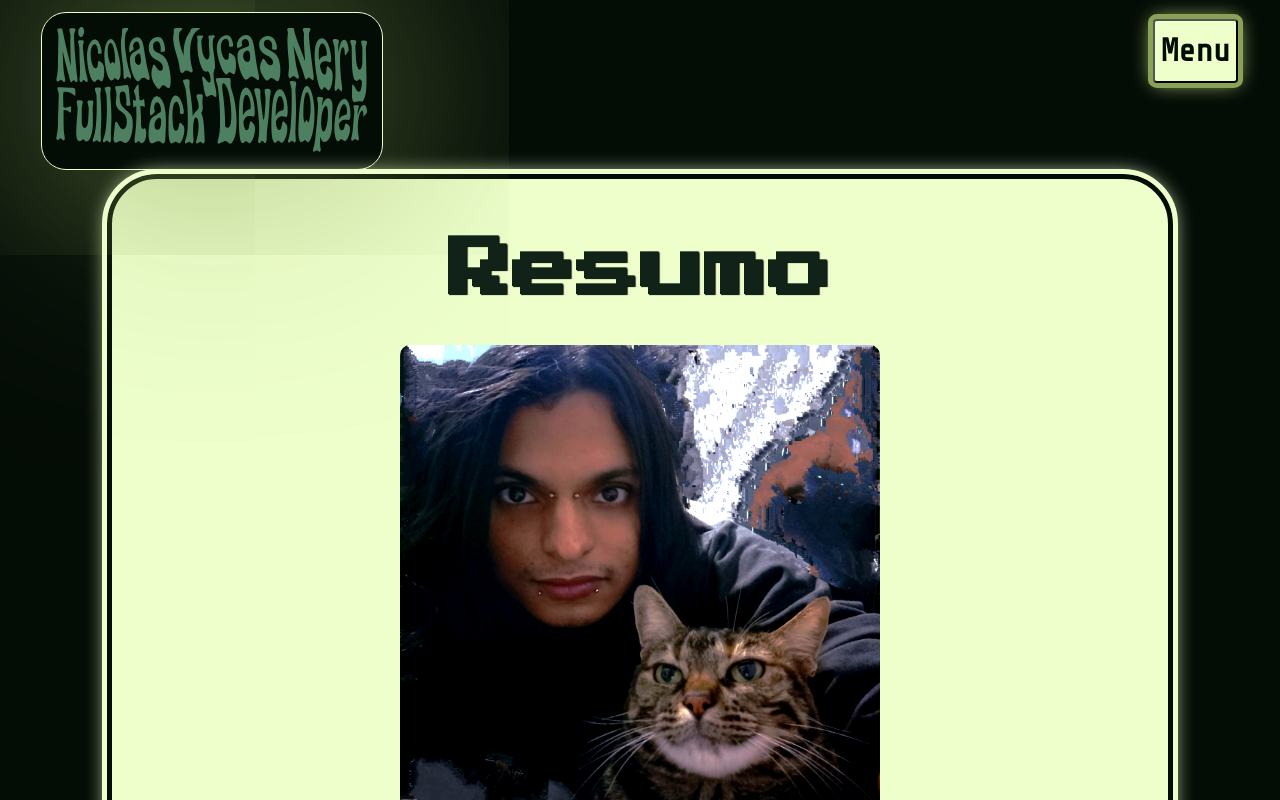
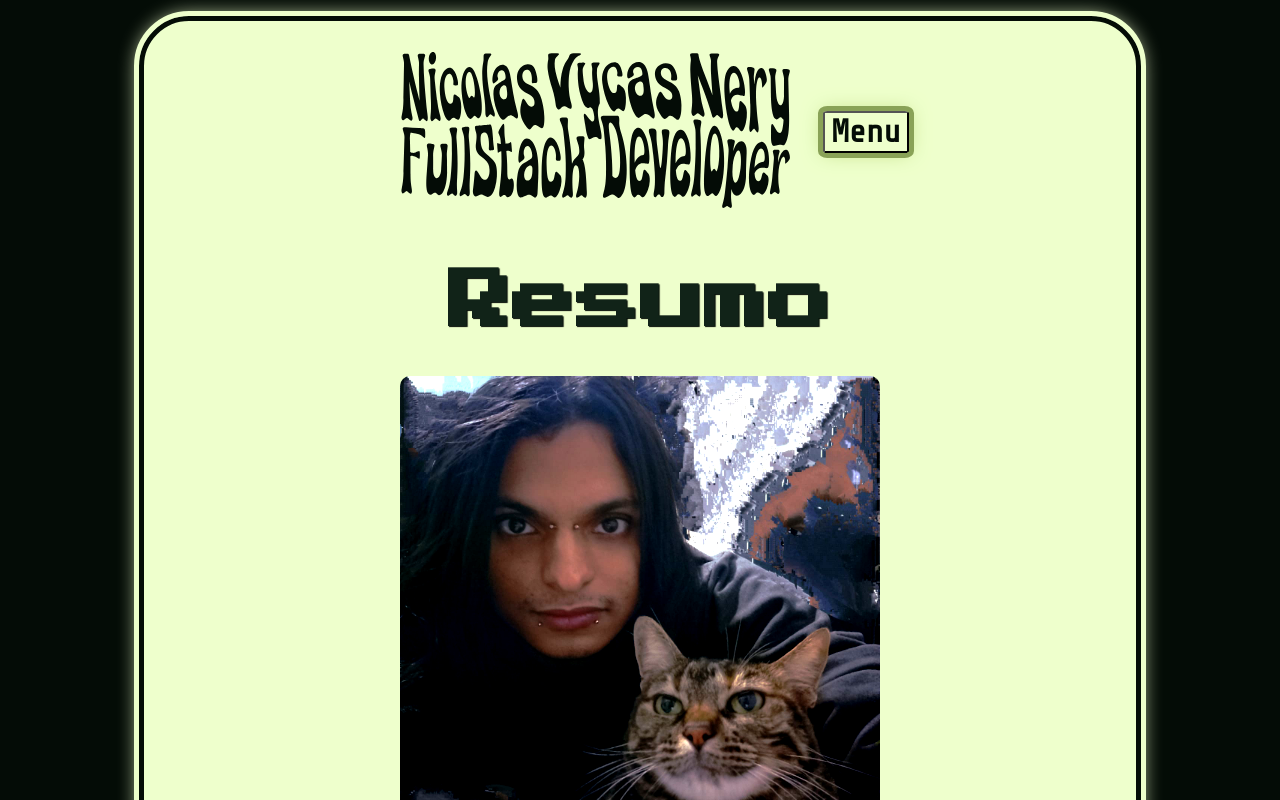
Before and after one commit to tomast1337/Portfolio, a React (Vite) app: page / in a window 1280 px wide. Shown: the top 800 px of the page. Built offline with nearby package versions, Linux system fonts and the light colour scheme; a web font is replaced by a local one.

Commit message:
Melhorias no estilo

```diff
--- a/src/App.module.scss
+++ b/src/App.module.scss
@@ -33,9 +33,8 @@
     background-color: $light1;
     width: 90vw;
     height: fit-content;
-    margin: 0 auto;
+    margin: 1em auto;
     padding: 1em;
-    margin-top: 5em;
     min-height: 80vh;
 
     border: 5px solid $dark1;
@@ -50,9 +49,8 @@
     animation: fadeIn 2s;
 
     // desktop
-    @media (min-width: 1025px) {
-        width: 80vw;
-
+    @media (min-width: $forDesktop) {
+        width: $forDesktop;
     }
 }
 
--- a/src/App.tsx
+++ b/src/App.tsx
@@ -20,8 +20,8 @@ const Overlay = (props: any) => {
 const PageBody = (props: any) => {
     return (
         <>
-            <Navbar />
             <div className={styles.container}>
+                <Navbar />
                 {props.children}
             </div>
         </>
--- a/src/base-colors.scss
+++ b/src/base-colors.scss
@@ -15,3 +15,5 @@ $fontSans: 'Orbitron', sans-serif;
 $fontTitle: 'Press Start 2P', cursive;
 $fontText: 'Share Tech', sans-serif;
 $fontMonoText: 'Share Tech Mono', monospace;
+
+$forDesktop:960px;
--- a/src/components/Navbar.module.scss
+++ b/src/components/Navbar.module.scss
@@ -1,83 +1,76 @@
 @use '../base-colors.scss' as *;
+
+@keyframes TextAnimation {
+    0% {
+        opacity: 0;
+        transform: translateY(25%) rotate(180deg) scale(0.5);
+    }
+
+    50% {
+        transform: translateY(0), scale(1.1);
+        opacity: 1;
+    }
+
+    100% {
+        transform: translateY(0) rotate(0deg) scale(1);
+    }
+}
 
 $navbarHeight: 8vh;
 
 // NavBar css
 .navbar {
     display: flex;
-    justify-content: space-between;
+    justify-content: center;
     align-items: center;
-    padding: 10px 2rem;
     height: fit-content;
-    background-color: $dark1;
-    border: 1px solid $dark1;
-    border-radius: 5px;
-    height: $navbarHeight;
-
-
+    height: fit-content;
 
     .navbar_brand {
-        animation: fadeIn 1s ;
-        @keyframes TextAnimation {
-            0% {
-                opacity: 0;
-                transform: translateY(25%)  rotate(180deg)  scale(0.5);
-                fill: $light1;
-            }
+        animation: fadeIn 1s;
+        padding: 10px;
+        margin: 0 1rem;
 
-            50% {
-                transform: translateY(0) ,scale(1.1)
-            }
+        path {
+            fill: $dark1;
+            box-shadow: 0 0 1000px $light3;
+            animation: TextAnimation 1.5s;
+        }
 
-            100% {
-                transform: translateY(0) rotate(0deg) scale(1);
-                opacity: 1;
-                fill: $light4;
+        svg {
+            width: 40rem;
+            height: auto;
+
+            // desktop
+            @media (min-width: $forDesktop) {
+                width: 25rem;
             }
         }
 
-        margin-top: 5em;
-        border: 1px solid $light1;
-        border-radius: 25px;
-        padding: 10px;
-        padding-bottom: -50em;
-        box-shadow: 0 0 1000px $light3;
-        path{
-            fill: $light4;
-            box-shadow: 0 0 1000px $light3;
-            animation: TextAnimation 1.5s ;
-        }
-        svg{
-            width: 20em;
-            height: auto;
-        }
         //Transitions
         &:hover {
             border-radius: 10px;
         }
 
-        // desktop
-        @media (min-width: 1025px) {
 
-        }
     }
 
     .navbar_button {
         display: flex;
         align-items: center;
         justify-content: center;
-        height: 100%;
+        height: fit-content;
         width: fit-content;
         border-radius: 5%;
         background-color: $light1;
         color: $dark1;
-        font-size: 3em;
+        font-size: 5em;
         outline: 5px solid $light3;
 
-        animation: fadeIn 1s ;
+        animation: fadeIn 1s;
 
         // desktop
-        @media (min-width: 1025px) {
+        @media (min-width: $forDesktop) {
             font-size: 2rem;
         }
 
@@ -137,12 +130,12 @@ $navbarHeight: 8vh;
 
     z-index: 99;
 
-    font-size: 8rem;
+    font-size: 5rem;
 
     transition: all 0.3s ease-in-out;
 
     // desktop
-    @media (min-width: 1025px) {
+    @media (min-width: $forDesktop) {
         font-size: 3rem;
     }
 
@@ -163,7 +156,8 @@ $navbarHeight: 8vh;
             margin: 1px 0;
             font-family: $fontText;
 
-            a ,button{
+            a,
+            button {
                 color: $dark1;
                 text-decoration: none;
                 // make look like a button
--- a/src/pages/ContatoPage.module.scss
+++ b/src/pages/ContatoPage.module.scss
@@ -18,7 +18,7 @@
 
         img {
             // desktop
-            @media (min-width: 1025px) {
+            @media (min-width: $forDesktop) {
                 width: 6rem;
 
             }
--- a/src/pages/FormaçãoPage.module.scss
+++ b/src/pages/FormaçãoPage.module.scss
@@ -24,7 +24,7 @@
         color: $dark2;
         font-family: $fontText;
         // desktop
-        @media (min-width: 1025px) {
+        @media (min-width: $forDesktop) {
             font-size: 2rem;
         }
     }
--- a/src/pages/ProjetosPage.module.scss
+++ b/src/pages/ProjetosPage.module.scss
@@ -12,39 +12,27 @@
         display: flex;
         flex-direction: row;
         flex-wrap: wrap;
-        justify-content: center;
-        align-items: flex-start;
+        justify-content: stretch;
+        align-items: center;
+        align-content: center;
         margin: 0 auto;
         padding: 0;
+
     }
 
     .projeto {
         width: 40%;
-        height: 30%;
-        margin: 1%;
+        align-self: stretch;
+        margin: 1rem auto;
         background-color: $dark1;
         border-radius: 10px;
         box-shadow: 2px 2px 4px $dark1;
         min-width: 300px;
+        transition: transform 1s;
 
         // desktop
-        @media (min-width: 1025px) {
+        @media (min-width: $forDesktop) {
             width: 10%;
-        }
-
-        &:hover {
-            box-shadow: 2px 2px 4px $dark1;
-            transform: scale(1.01);
-            transition: transform 1s;
-        }
-
-        transition: transform 1s;
-
-        a {
-            text-decoration: none;
-            color: $light3;
-            font-family: $fontBarcode;
-            font-size: 3em;
         }
     }
 
@@ -61,34 +49,46 @@
     }
 
     .projetoInfo {
+        padding: 1em;
+        color: $light1;
+        font-size: 1.5em;
+        text-align: center;
+        text-justify: inter-word;
+        font-family: $fontSans;
+
+        display: flex;
+        flex-direction: column;
+        justify-content: center;
+        align-content: space-between;
+
+        // desktop
+        @media (min-width: $forDesktop) {
+            font-size: 1rem;
+        }
+
         h2 {
             font-family: $fontBold;
             font-weight: lighter;
             font-size: 3rem;
-
+            margin: 0 auto;
             // desktop
-            @media (min-width: 1025px) {
+            @media (min-width: $forDesktop) {
                 font-size: 2em;
             }
+
         }
 
-        color: $light1;
-        font-size: 1.5em;
-        text-align: center;
-        text-justify: inter-word;
-        padding: 1em;
-        font-family: $fontSans;
-        // desktop
-        @media (min-width: 1025px) {
-            font-size: 1rem;
+        p{
+            margin: 1em auto;
         }
-    }
 
-    .descricao {
-        color: $light1;
-        text-align: center;
-        text-justify: inter-word;
-        padding: 1em;
-        font-family: $fontBarcode;
+        a {
+            text-decoration: none;
+            color: $light3;
+            font-family: $fontBarcode;
+            font-size: 3em;
+
+        }
+
     }
 }
--- a/src/pages/ProjetosPage.tsx
+++ b/src/pages/ProjetosPage.tsx
@@ -5,7 +5,7 @@ type Projeto = {
     nome: string;
     descricao: string;
     imagem: string;
-    link: string | null | undefined;
+    link: string;
 }
 
 const ProjetoCard = (props: { projeto: Projeto }) => {
@@ -18,10 +18,7 @@ const ProjetoCard = (props: { projeto: Projeto }) => {
             <div className={style.projetoInfo}>
                 <h2>{projeto.nome}</h2>
                 <p>{projeto.descricao}</p>
-                {
-                    projeto.link &&
-                    <a href={projeto.link}>{"Ver Projeto"}</a>
-                }
+                <a href={projeto.link}>{"Ver Projeto"}</a>
             </div>
         </div>
     );
--- a/src/pages/ResumoPage.module.scss
+++ b/src/pages/ResumoPage.module.scss
@@ -25,7 +25,7 @@
         color: $dark2;
         font-family: $fontText;
         // desktop
-        @media (min-width: 1025px) {
+        @media (min-width: $forDesktop) {
             font-size: 2em;
 
         }
--- a/src/pages/ShoutOuts.module.scss
+++ b/src/pages/ShoutOuts.module.scss
@@ -41,7 +41,7 @@
         min-width: 300px;
 
         // desktop
-        @media (min-width: 1025px) {
+        @media (min-width: $forDesktop) {
             width: 25%;
         }
 
@@ -70,7 +70,7 @@
                 font-weight: lighter;
 
                 // desktop
-                @media (min-width: 1025px) {
+                @media (min-width: $forDesktop) {
                     font-size: 1.5em;
                 }
             }
```
